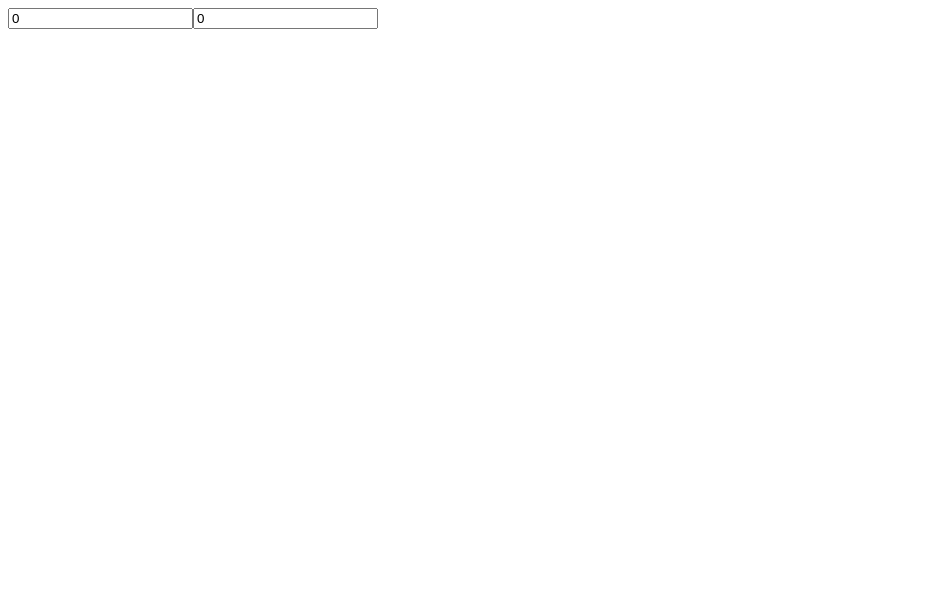
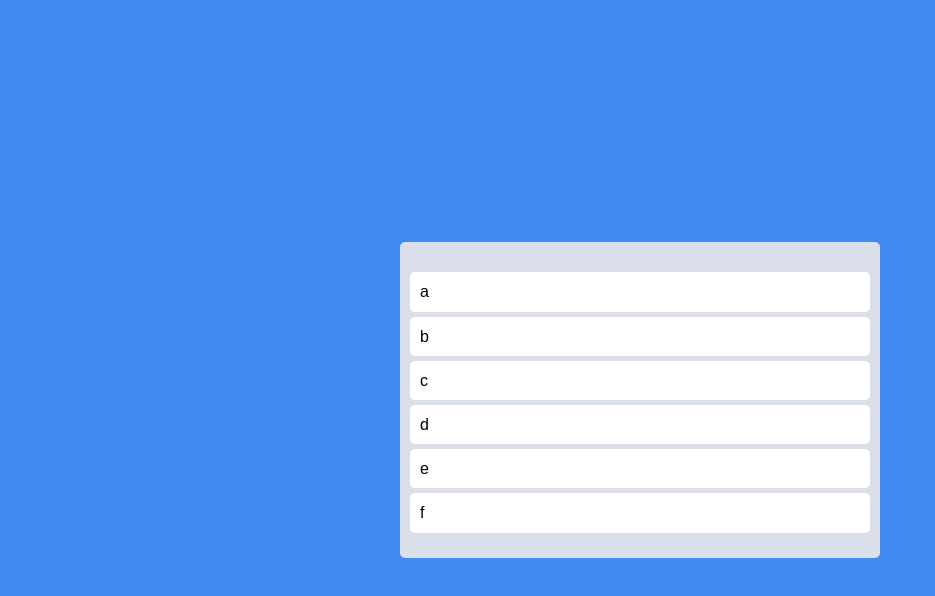
Before and after one commit to Kim-Hyeong-joon/ReactJS-Trello-Clone, a React (Create React App) app: page / in a window 1280 px wide. Shown: the top 596 px of the page, without its empty margins (0-935 px from the left). Built offline with nearby package versions, Linux system fonts and the light colour scheme.

Commit message:
#7.4 Styles and Placeholders

```diff
--- a/package.json
+++ b/package.json
@@ -11,6 +11,7 @@
     "@types/react": "^18.0.22",
     "@types/react-dom": "^18.0.7",
     "react": "^18.2.0",
+    "react-beautiful-dnd": "^13.1.1",
     "react-dom": "^18.2.0",
     "react-scripts": "5.0.1",
     "recoil": "^0.7.6",
@@ -43,6 +44,7 @@
     ]
   },
   "devDependencies": {
+    "@types/react-beautiful-dnd": "^13.1.2",
     "@types/styled-components": "^5.1.26"
   }
 }
--- a/src/App.tsx
+++ b/src/App.tsx
@@ -1,30 +1,68 @@
-import { useRecoilState, useRecoilValue } from "recoil";
-import { hoursSelector, minutesState } from "./atoms";
+import { DragDropContext, Draggable, Droppable } from "react-beautiful-dnd";
+import styled from "styled-components";
+
+const Wrapper = styled.div`
+  display: flex;
+  max-width: 480px;
+  width: 100%;
+  margin: 0 auto;
+  align-items: center;
+  justify-content: center;
+  height: 100vh;
+`;
+
+const Boards = styled.div`
+  display: grid;
+  width: 100%;
+  grid-template-columns: repeat(1, minmax(0, 1fr));
+`;
+
+const Board = styled.div`
+  background-color: ${(props) => props.theme.boardColor};
+  padding: 20px 10px;
+  padding-top: 30px;
+  border-radius: 5px;
+  min-height: 200px;
+`;
+
+const Card = styled.div`
+  background-color: ${(props) => props.theme.cardColor};
+  border-radius: 5px;
+  padding: 10px 10px;
+  margin-bottom: 5px;
+`;
+
+const toDos = ["a", "b", "c", "d", "e", "f"];
 
 function App() {
-  const [minutes, setMinutes] = useRecoilState(minutesState);
-  const [hours, setHours] = useRecoilState(hoursSelector);
-  const onMinutesChange = (event: React.FormEvent<HTMLInputElement>) => {
-    setMinutes(+event.currentTarget.value);
-  };
-  const onHoursChange = (event: React.FormEvent<HTMLInputElement>) => {
-    setHours(+event.currentTarget.value);
-  };
+  const onDragEnd = () => {};
   return (
-    <div>
-      <input
-        value={minutes}
-        onChange={onMinutesChange}
-        type="number"
-        placeholder="Minutes"
-      />
-      <input
-        value={hours}
-        onChange={onHoursChange}
-        type="number"
-        placeholder="hours"
-      />
-    </div>
+    <DragDropContext onDragEnd={onDragEnd}>
+      <Wrapper>
+        <Droppable droppableId="one">
+          {(magic) => (
+            <Boards>
+              <Board ref={magic.innerRef} {...magic.droppableProps}>
+                {toDos.map((toDo, index) => (
+                  <Draggable draggableId={toDo} index={index}>
+                    {(magic) => (
+                      <Card
+                        ref={magic.innerRef}
+                        {...magic.draggableProps}
+                        {...magic.dragHandleProps}
+                      >
+                        {toDo}
+                      </Card>
+                    )}
+                  </Draggable>
+                ))}
+                {magic.placeholder}
+              </Board>
+            </Boards>
+          )}
+        </Droppable>
+      </Wrapper>
+    </DragDropContext>
   );
 }
 
--- a/src/atoms.tsx
+++ b/src/atoms.tsx
@@ -1,18 +1 @@
 import { atom, selector } from "recoil";
-
-export const minutesState = atom({
-  key: "minutes",
-  default: 0,
-});
-
-export const hoursSelector = selector({
-  key: "hours",
-  get: ({ get }) => {
-    const minutes = get(minutesState);
-    return minutes / 60;
-  },
-  set: ({ set }, newValue) => {
-    const minutes = Number(newValue) * 60;
-    set(minutesState, minutes);
-  },
-});
--- a/src/index.tsx
+++ b/src/index.tsx
@@ -61,7 +61,7 @@ body {
   font-weight: 300;
   font-family: 'Source Sans Pro', sans-serif;
   background-color:${(props) => props.theme.bgColor};
-  color:${(props) => props.theme.textColor};
+  color:black;
   line-height: 1.2;
 }
 a {
@@ -76,6 +76,7 @@ const root = ReactDOM.createRoot(
 root.render(
   <RecoilRoot>
     <ThemeProvider theme={darkTheme}>
+      <GlobalStyle />
       <App />
     </ThemeProvider>
   </RecoilRoot>
--- a/src/styled.d.ts
+++ b/src/styled.d.ts
@@ -2,9 +2,8 @@ import "styled-components";
 
 declare module "styled-components" {
   export interface DefaultTheme {
-    textColor: string;
     bgColor: string;
-    accentColor: string;
-    cardBgColor: string;
+    boardColor: string;
+    cardColor: string;
   }
 }
--- a/src/theme.ts
+++ b/src/theme.ts
@@ -1,8 +1,7 @@
 import { DefaultTheme } from "styled-components";
 
 export const darkTheme: DefaultTheme = {
-  bgColor: "#2f3640",
-  textColor: "white",
-  accentColor: "#9c88ff",
-  cardBgColor: "transparent",
+  bgColor: "#3F8BF2",
+  boardColor: "#DADFE9",
+  cardColor: "white",
 };
```
Also changed, not shown: 1 other file (tests, documents, lock files or other folders).
